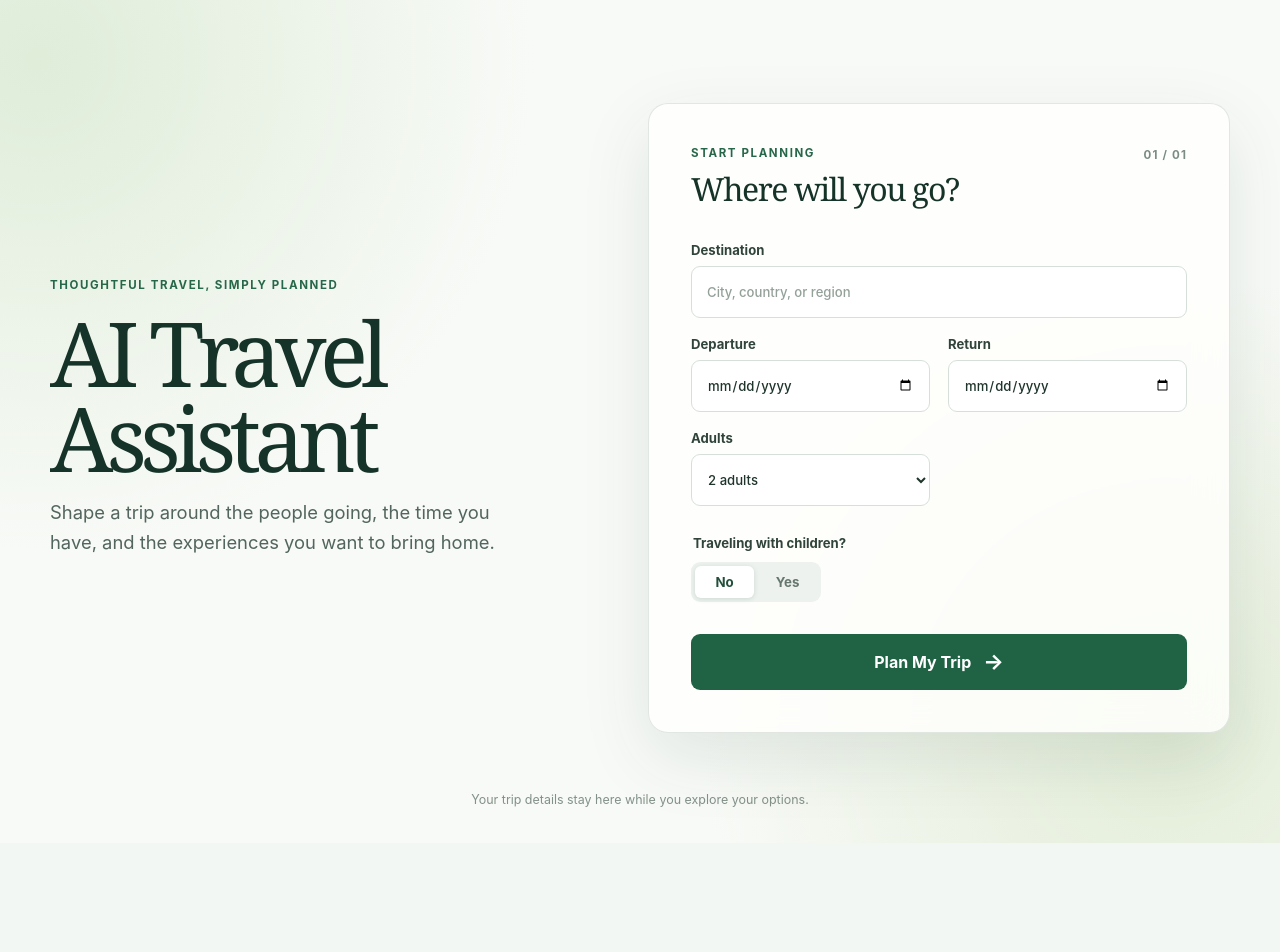
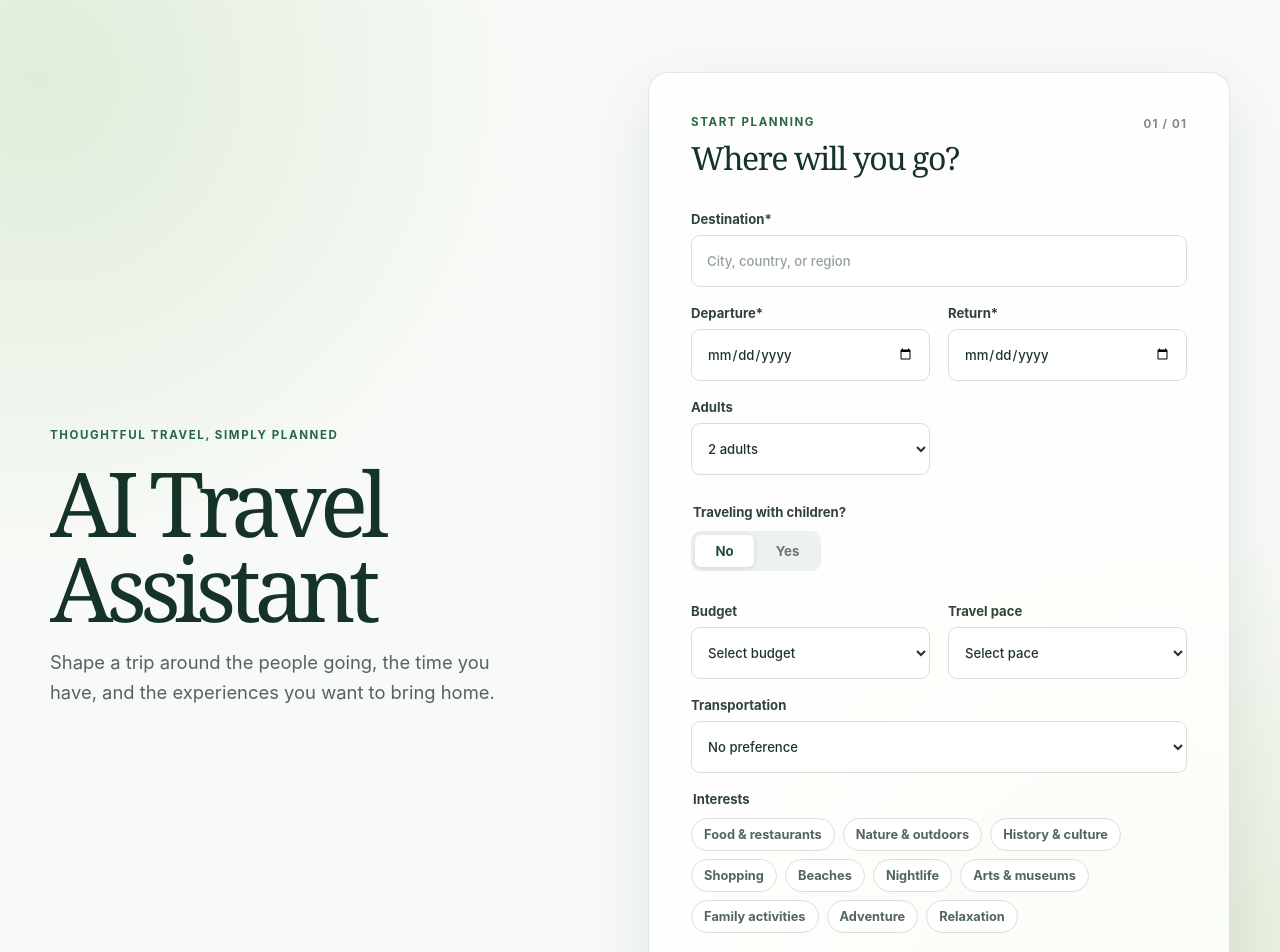
Before and after one commit to munisil1/ai-travel-assistant, a React (Vite) app in the folder frontend/: page / in a window 1280 px wide. Shown: the top 952 px of the page. Before the commit the page ends 843 px from the top, so only its background shows below. Built offline with nearby package versions, Linux system fonts and the light colour scheme.

Commit message:
Add trip preferences

```diff
--- a/frontend/src/App.css
+++ b/frontend/src/App.css
@@ -132,6 +132,18 @@ h1 {
     box-shadow: 0 0 0 3px rgba(57, 130, 93, .14);
 }
 
+.preferences-panel {
+    display: grid;
+    gap: 18px;
+    margin: 14px 0 32px;
+}
+
+.preferences-panel__row {
+    display: grid;
+    grid-template-columns: repeat(2, minmax(0, 1fr));
+    gap: 18px;
+}
+
 .destination-autocomplete {
     position: relative;
 }
@@ -232,12 +244,14 @@ h1 {
 }
 
 .choice-toggle label,
-.age-option {
+.age-option,
+.chip-option {
     cursor: pointer;
 }
 
 .choice-toggle input,
-.age-option input {
+.age-option input,
+.chip-option input {
     position: absolute;
     opacity: 0;
 }
@@ -261,7 +275,8 @@ h1 {
 }
 
 .choice-toggle input:focus-visible+span,
-.age-option input:focus-visible+span {
+.age-option input:focus-visible+span,
+.chip-option input:focus-visible+span {
     outline: 3px solid rgba(57, 130, 93, .28);
     outline-offset: 2px;
 }
@@ -279,13 +294,15 @@ h1 {
     font-size: .82rem;
 }
 
-.age-picker__options {
+.age-picker__options,
+.chip-picker {
     display: flex;
     flex-wrap: wrap;
     gap: 8px;
 }
 
-.age-option span {
+.age-option span,
+.chip-option span {
     display: block;
     padding: 8px 12px;
     border: 1px solid #d5e1d9;
@@ -297,10 +314,25 @@ h1 {
     transition: background 160ms ease, border-color 160ms ease, color 160ms ease;
 }
 
-.age-option input:checked+span {
+.age-option input:checked+span,
+.chip-option input:checked+span {
     border-color: #2b7550;
     background: #2b7550;
     color: #fff;
+}
+
+.interests-fieldset {
+    min-width: 0;
+    margin: 0;
+    padding: 0;
+    border: 0;
+}
+
+.interests-fieldset legend {
+    margin-bottom: 11px;
+    color: #30443b;
+    font-size: .82rem;
+    font-weight: 700;
 }
 
 .submit-button {
@@ -381,7 +413,8 @@ h1 {
         border-radius: 15px;
     }
 
-    .form-grid {
+    .form-grid,
+    .preferences-panel__row {
         grid-template-columns: 1fr;
     }
 
--- a/frontend/src/components/PlannerForm.tsx
+++ b/frontend/src/components/PlannerForm.tsx
@@ -5,6 +5,24 @@ import {
 } from './DestinationAutocomplete'
 
 type ChildAgeRange = 'Infant' | 'Toddler' | 'Child' | 'Teen'
+type BudgetLevel = 'budget' | 'moderate' | 'luxury'
+type InterestValue =
+  | 'food'
+  | 'nature'
+  | 'history'
+  | 'shopping'
+  | 'beaches'
+  | 'nightlife'
+  | 'arts'
+  | 'family'
+  | 'adventure'
+  | 'relaxation'
+type TravelPace = 'relaxed' | 'balanced' | 'packed'
+type TransportationMode =
+  | 'public_transport'
+  | 'rental_car'
+  | 'walking_rideshare'
+  | 'no_preference'
 
 interface PlannerFormData {
   destination: string
@@ -14,9 +32,54 @@ interface PlannerFormData {
   adults: number
   travelingWithChildren: boolean
   childAgeRanges: ChildAgeRange[]
+  budget?: BudgetLevel
+  interests?: InterestValue[]
+  travelPace?: TravelPace
+  transportation?: TransportationMode
 }
 
 const childAgeOptions: ChildAgeRange[] = ['Infant', 'Toddler', 'Child', 'Teen']
+
+const budgetOptions: Array<{ value: BudgetLevel; label: string }> = [
+  { value: 'budget', label: 'Budget' },
+  { value: 'moderate', label: 'Moderate' },
+  { value: 'luxury', label: 'Luxury' },
+]
+
+const interestOptions: Array<{ value: InterestValue; label: string }> = [
+  { value: 'food', label: 'Food & restaurants' },
+  { value: 'nature', label: 'Nature & outdoors' },
+  { value: 'history', label: 'History & culture' },
+  { value: 'shopping', label: 'Shopping' },
+  { value: 'beaches', label: 'Beaches' },
+  { value: 'nightlife', label: 'Nightlife' },
+  { value: 'arts', label: 'Arts & museums' },
+  { value: 'family', label: 'Family activities' },
+  { value: 'adventure', label: 'Adventure' },
+  { value: 'relaxation', label: 'Relaxation' },
+]
+
+const travelPaceOptions: Array<{ value: TravelPace; label: string }> = [
+  {
+    value: 'relaxed',
+    label: 'Relaxed; Fewer activities and more downtime',
+  },
+  {
+    value: 'balanced',
+    label: 'Balanced; A mix of activities and downtime',
+  },
+  {
+    value: 'packed',
+    label: 'Packed; Maximize sightseeing and activities',
+  },
+]
+
+const transportationOptions: Array<{ value: TransportationMode; label: string }> = [
+  { value: 'public_transport', label: 'Public transportation' },
+  { value: 'rental_car', label: 'Rental car' },
+  { value: 'walking_rideshare', label: 'Walking / rideshare' },
+  { value: 'no_preference', label: 'No preference' },
+]
 
 const initialFormData: PlannerFormData = {
   destination: '',
@@ -26,6 +89,10 @@ const initialFormData: PlannerFormData = {
   adults: 2,
   travelingWithChildren: false,
   childAgeRanges: [],
+  budget: undefined,
+  interests: [],
+  travelPace: undefined,
+  transportation: undefined,
 }
 
 export function PlannerForm() {
@@ -50,9 +117,44 @@ export function PlannerForm() {
     }))
   }
 
+  const updateInterest = (interest: InterestValue): void => {
+    setFormData((currentData) => {
+      const currentInterests = currentData.interests ?? []
+      const hasInterest = currentInterests.includes(interest)
+      const interests = hasInterest
+        ? currentInterests.filter((currentInterest) => currentInterest !== interest)
+        : [...currentInterests, interest]
+
+      return { ...currentData, interests }
+    })
+  }
+
   const handleSubmit = (event: FormEvent<HTMLFormElement>): void => {
     event.preventDefault()
-    console.log('Travel planner form data:', formData)
+
+    const destinationIsValid = formData.destination.trim().length > 0
+    const departureDateIsValid = formData.departureDate.trim().length > 0
+    const returnDateIsValid = formData.returnDate.trim().length > 0
+
+    if (!destinationIsValid || !departureDateIsValid || !returnDateIsValid) {
+      return
+    }
+
+    const payload = {
+      destination: formData.destination.trim(),
+      departureDate: formData.departureDate,
+      returnDate: formData.returnDate,
+      adults: formData.adults,
+      children: formData.travelingWithChildren ? formData.childAgeRanges : [],
+      ...(formData.budget ? { budget: formData.budget } : {}),
+      ...(formData.interests && formData.interests.length > 0
+        ? { interests: formData.interests }
+        : {}),
+      ...(formData.travelPace ? { travelPace: formData.travelPace } : {}),
+      ...(formData.transportation ? { transportation: formData.transportation } : {}),
+    }
+
+    console.log('Travel planner form data:', payload)
   }
 
   return (
@@ -67,7 +169,7 @@ export function PlannerForm() {
 
       <div className="form-grid">
         <label className="field field--wide" htmlFor="destination">
-          <span>Destination</span>
+          <span>Destination*</span>
           <DestinationAutocomplete
             value={formData.destination}
             onChange={(destination) =>
@@ -87,11 +189,12 @@ export function PlannerForm() {
         </label>
 
         <label className="field" htmlFor="departure-date">
-          <span>Departure</span>
+          <span>Departure*</span>
           <input
             id="departure-date"
             name="departureDate"
             type="date"
+            required
             value={formData.departureDate}
             onChange={(event) =>
               setFormData((currentData) => ({
@@ -103,11 +206,12 @@ export function PlannerForm() {
         </label>
 
         <label className="field" htmlFor="return-date">
-          <span>Return</span>
+          <span>Return*</span>
           <input
             id="return-date"
             name="returnDate"
             type="date"
+            required
             min={formData.departureDate || undefined}
             value={formData.returnDate}
             onChange={(event) =>
@@ -187,6 +291,103 @@ export function PlannerForm() {
         )}
       </fieldset>
 
+      <div className="preferences-panel">
+        <div className="preferences-panel__row">
+          <label className="field" htmlFor="budget">
+            <span>Budget</span>
+            <select
+              id="budget"
+              name="budget"
+              value={formData.budget ?? ''}
+              onChange={(event) =>
+                setFormData((currentData) => ({
+                  ...currentData,
+                  budget: event.target.value
+                    ? (event.target.value as BudgetLevel)
+                    : undefined,
+                }))
+              }
+            >
+              <option value="">Select budget</option>
+              {budgetOptions.map((option) => (
+                <option key={option.value} value={option.value}>
+                  {option.label}
+                </option>
+              ))}
+            </select>
+          </label>
+
+          <label className="field" htmlFor="travel-pace">
+            <span>Travel pace</span>
+            <select
+              id="travel-pace"
+              name="travelPace"
+              value={formData.travelPace ?? ''}
+              onChange={(event) =>
+                setFormData((currentData) => ({
+                  ...currentData,
+                  travelPace: event.target.value
+                    ? (event.target.value as TravelPace)
+                    : undefined,
+                }))
+              }
+            >
+              <option value="">Select pace</option>
+              {travelPaceOptions.map((option) => (
+                <option key={option.value} value={option.value}>
+                  {option.label}
+                </option>
+              ))}
+            </select>
+          </label>
+        </div>
+
+        <label className="field" htmlFor="transportation">
+          <span>Transportation</span>
+          <select
+            id="transportation"
+            name="transportation"
+            value={formData.transportation ?? ''}
+            onChange={(event) =>
+              setFormData((currentData) => ({
+                ...currentData,
+                transportation: event.target.value
+                  ? (event.target.value as TransportationMode)
+                  : undefined,
+              }))
+            }
+          >
+            <option value="">No preference</option>
+            {transportationOptions.map((option) => (
+              <option key={option.value} value={option.value}>
+                {option.label}
+              </option>
+            ))}
+          </select>
+        </label>
+
+        <fieldset className="interests-fieldset">
+          <legend>Interests</legend>
+          <div className="chip-picker" aria-label="Select travel interests">
+            {interestOptions.map(({ label, value }) => {
+              const selectedInterests = formData.interests ?? []
+              const isSelected = selectedInterests.includes(value)
+
+              return (
+                <label className="chip-option" key={value}>
+                  <input
+                    type="checkbox"
+                    checked={isSelected}
+                    onChange={() => updateInterest(value)}
+                  />
+                  <span>{label}</span>
+                </label>
+              )
+            })}
+          </div>
+        </fieldset>
+      </div>
+
       <button className="submit-button" type="submit">
         Plan My Trip
         <span aria-hidden="true">→</span>
```
